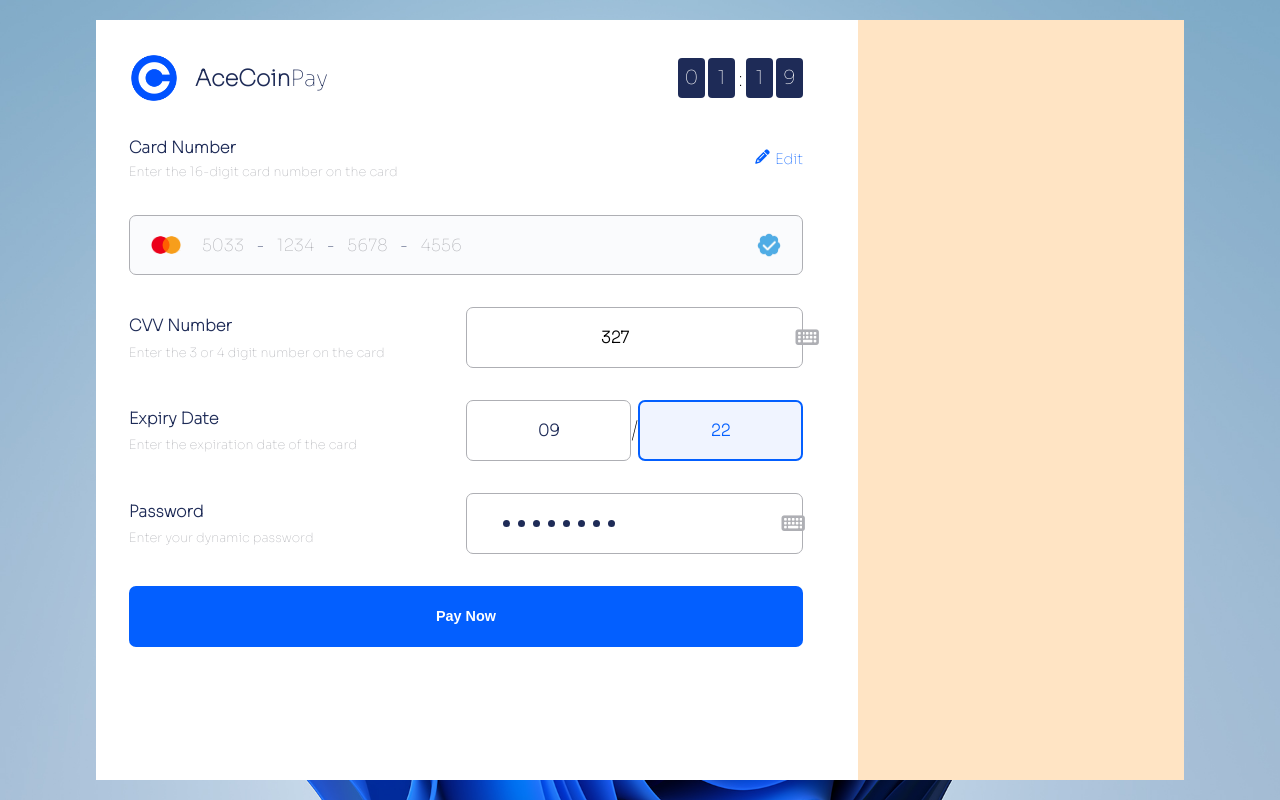
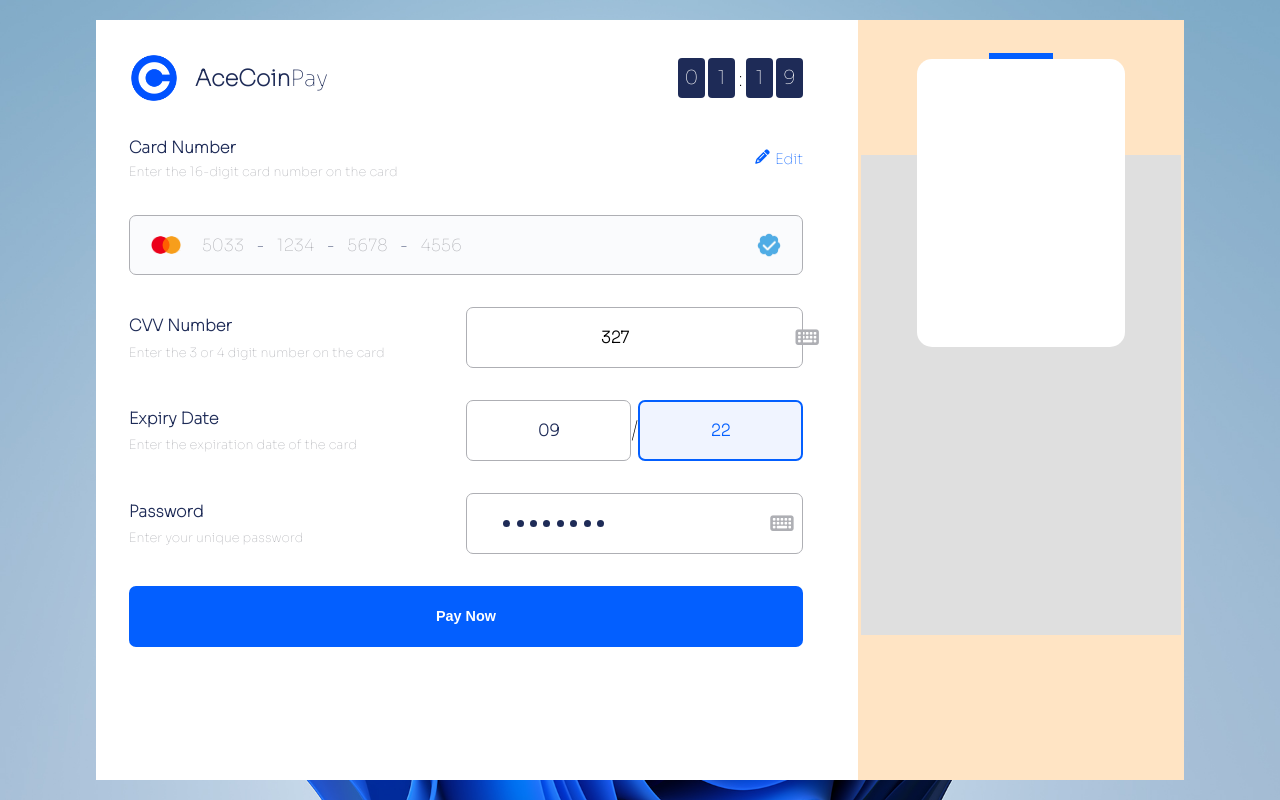
Before and after one commit to winniffy/payment-page, a plain HTML site: page index.html in a window 1280 px wide. Drawn offline with Linux system fonts and the light colour scheme.

```diff
--- a/index.html
+++ b/index.html
@@ -115,7 +115,7 @@
                 <div class="cvvnumber-area">
                     <div class="cvvnumber-left">
                         <p class="cardno">Password</p>
-                        <p class="enter">Enter your dynamic password</p>
+                        <p class="enter">Enter your unique password</p>
                     </div>
 
                     <div class="password-right">
@@ -145,6 +145,15 @@
 
             <div class="right-content">
 
+                <div class="atmcard-top"></div>
+                <div class="atmcard">
+
+                </div>
+
+                <div class="atmcard-bottom">
+
+                </div>
+
             </div>
 
         </div>
--- a/main.css
+++ b/main.css
@@ -45,12 +45,6 @@ body {
     padding: 3% 5% 5% 3%;
 }
 
-.right-content {
-    width: 30%;
-    height: 100%;
-    background-color: bisque;
-}
-
 .logoarea {
     display: flex;
     align-items: center;
@@ -95,3 +89,11 @@ body {
     border-radius: 7px;
     margin-top: 2em;
 }
+
+
+.right-content {
+    width: 30%;
+    height: 100%;
+    background-color: bisque;
+    padding: 3% 0 3%;
+}
--- a/style.css
+++ b/style.css
@@ -210,7 +210,7 @@ span {
 .passcircle {
     width: 7px;
     height: 7px;
-    margin-left: .5rem;
+    margin-left: .4rem;
     border-radius: 50%;
     background-color: var(--darker);
 }
@@ -227,3 +227,28 @@ span {
     font-weight: 600;
     cursor: pointer;
 }
+
+.atmcard-top {
+    margin: 0 auto;
+    height: .4em;
+    width: 4em;
+    background-color: var(--main-color);
+}
+
+.atmcard {
+    margin: 0 auto;
+    height: 18em;
+    width: 13em;
+    background-color: #fff;
+    border-radius: 15px;
+    z-index: 1;
+    position: relative;
+}
+
+.atmcard-bottom {
+    margin: -12em auto 0;
+    width: 20em;
+    height: 30em;
+    background-color: #dfdfdf;
+    position: relative;
+}
```
